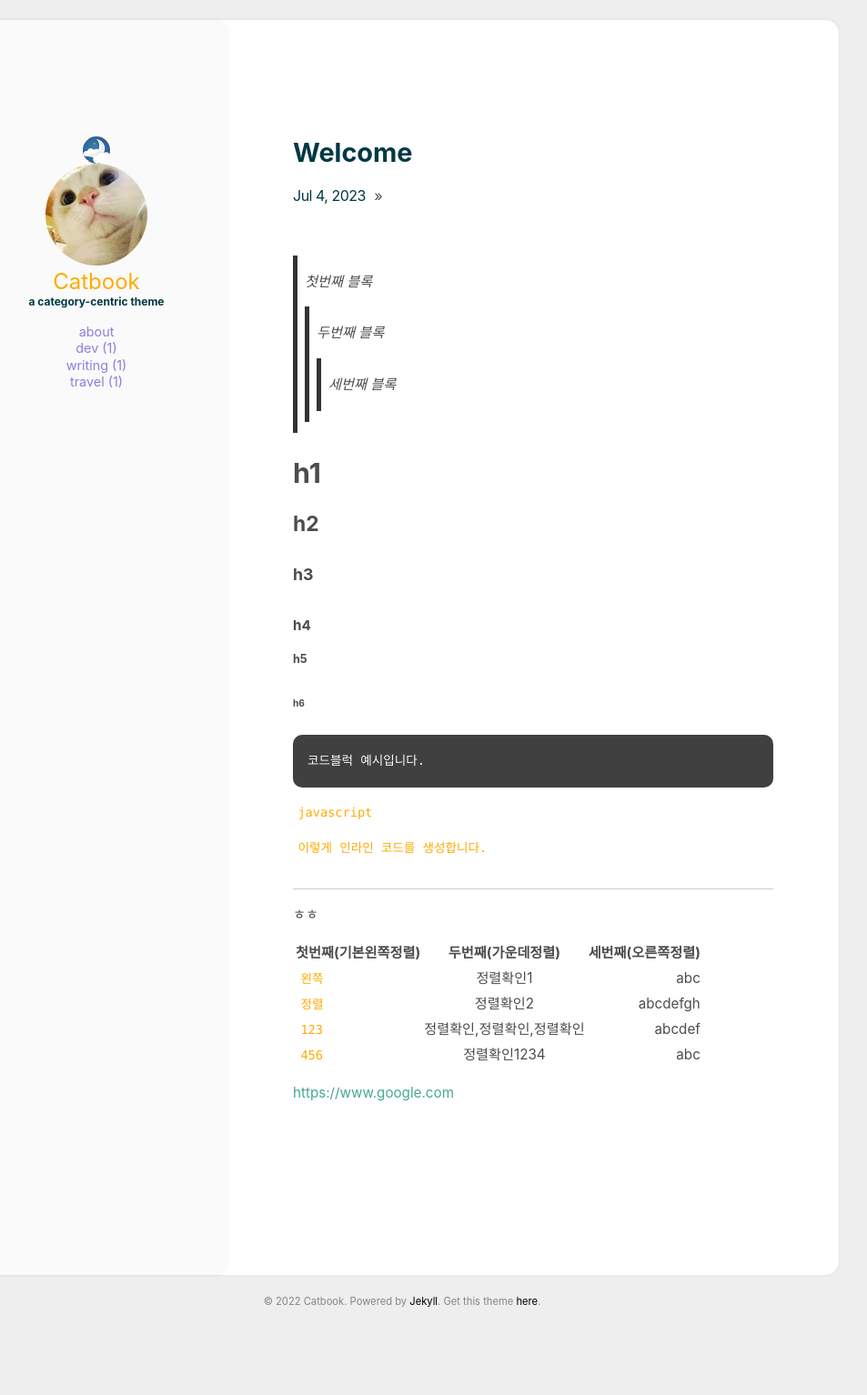
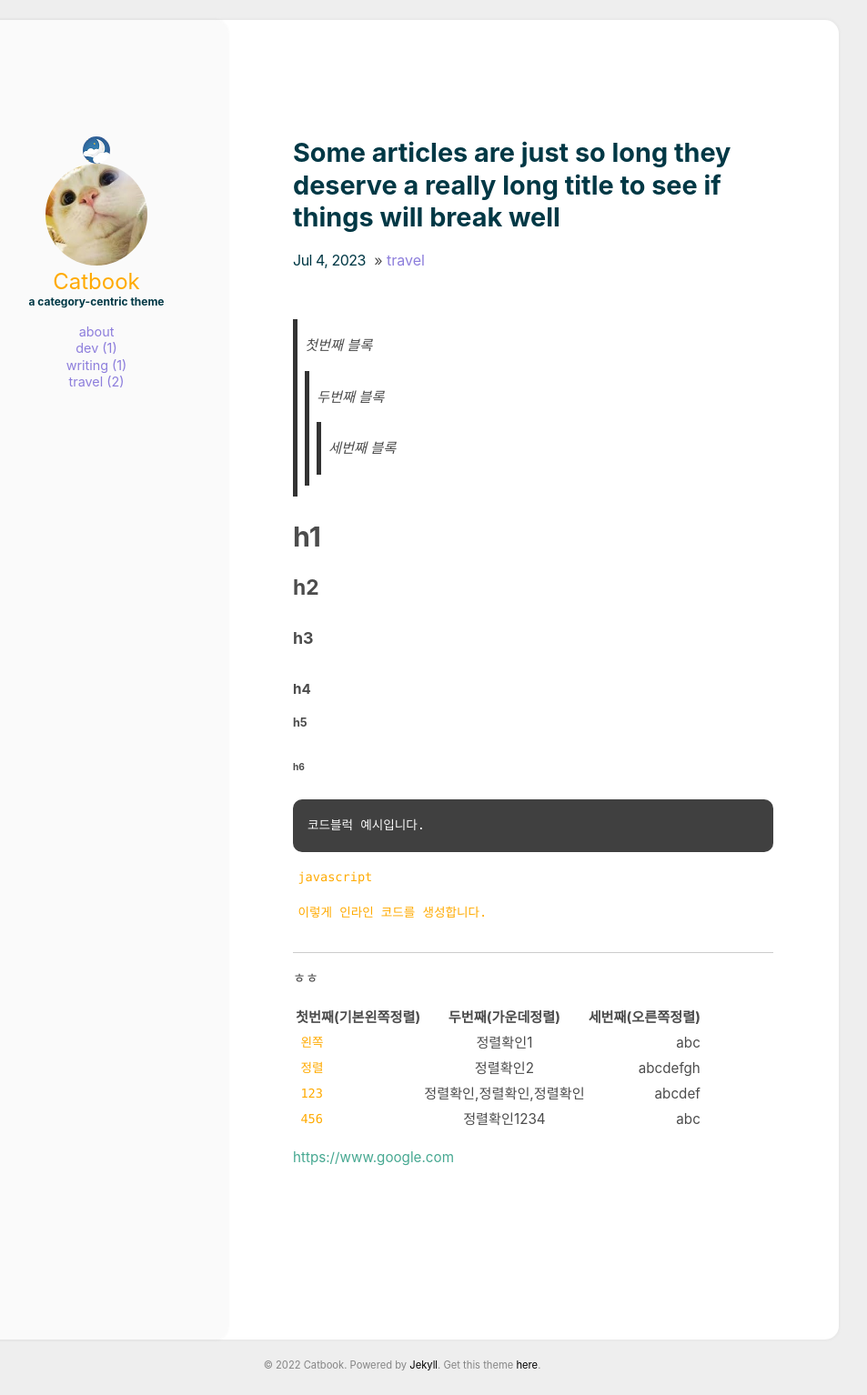
Before and after one commit to SeungYeon04/SeungYeon04.github.io, a Jekyll site: the page built from _posts/2023-07-04-welcome.md, in a window 1280 px wide. Shown: the whole page at 91% size, without its empty margins (198-1151 px from the left). Built offline with Jekyll 4.4.1, drawn with Linux system fonts in a browser that asks for light colours; before the commit the page ends 1463 px from its top, so only the background shows below that.

Commit message:
Update 2023-07-04-welcome.md

```diff
--- a/_posts/2023-07-04-welcome.md
+++ b/_posts/2023-07-04-welcome.md
@@ -1,3 +1,10 @@
+---
+title: Some articles are just so long they deserve a really long title to see if things will break well
+categories: [travel]
+comments: true
+---
+
+
 > 첫번째 블록
 >> 두번째 블록
 >>> 세번째 블록
```
